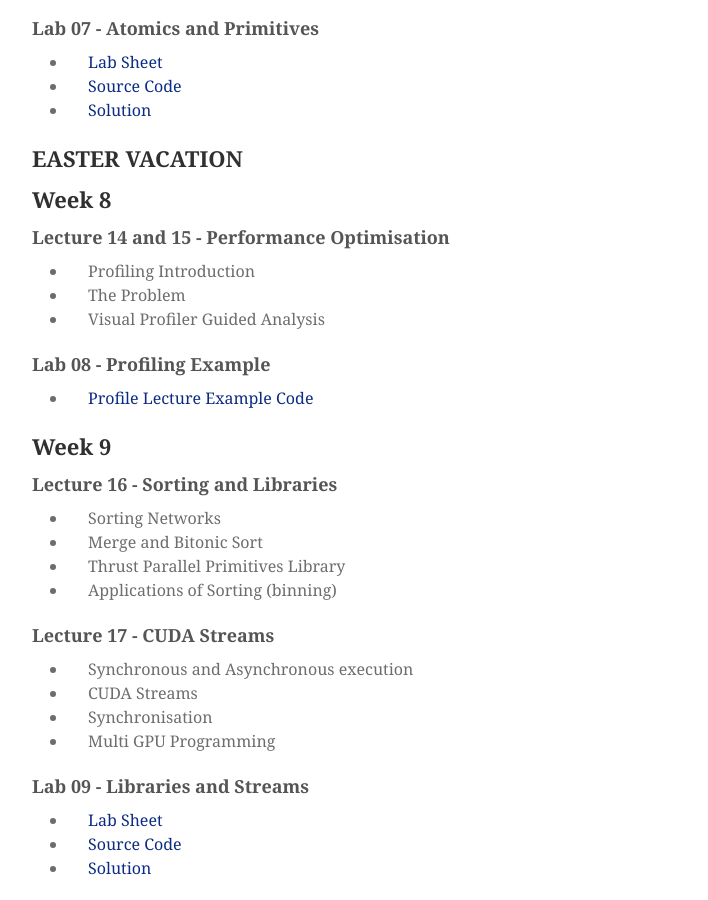
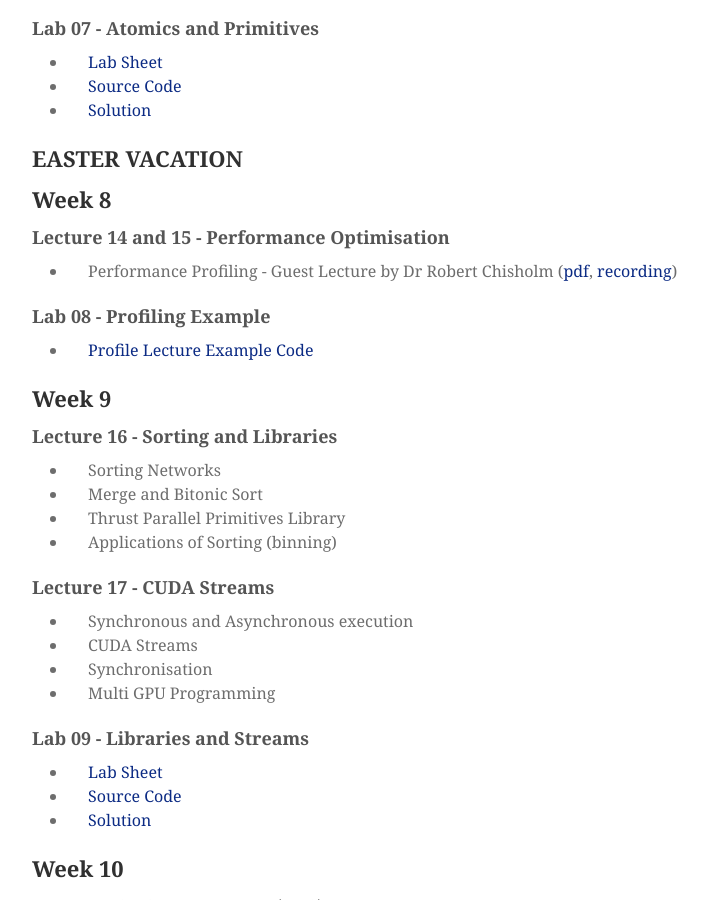
Before and after one commit to mondus/mondus.github.io, a Jekyll site: the page built from teaching/COM4521/index.md, in a window 1280 px wide and 900 px high, scrolled down 5417 px. Shown: the whole window, without its empty margins (208-916 px from the left). Built offline with Jekyll 4.4.1, drawn with Linux system fonts in a browser that asks for light colours; nearby versions of some CDN libraries; some web fonts are replaced.

Commit message:
Update index.md

```diff
--- a/teaching/COM4521/index.md
+++ b/teaching/COM4521/index.md
@@ -216,9 +216,7 @@ Lectures are pre-recorded and are availble on the [COM4521  Parallel Computing w
 
 ### Lecture 14 and 15 - Performance Optimisation
 
-* Profiling Introduction
-* The Problem
-* Visual Profiler Guided Analysis
+* Performance Profiling - Guest Lecture by Dr Robert Chisholm ([pdf](https://drive.google.com/file/d/1fwo_kuB2hVBPTcJg7FViPt67MrKHS6H0/view?usp=sharing), [recording](https://digitalmedia.sheffield.ac.uk/media/Lecture+14+%26+15+Profiling/1_dn7xvs3k))
 
 ### Lab 08 - Profiling Example
 
```
